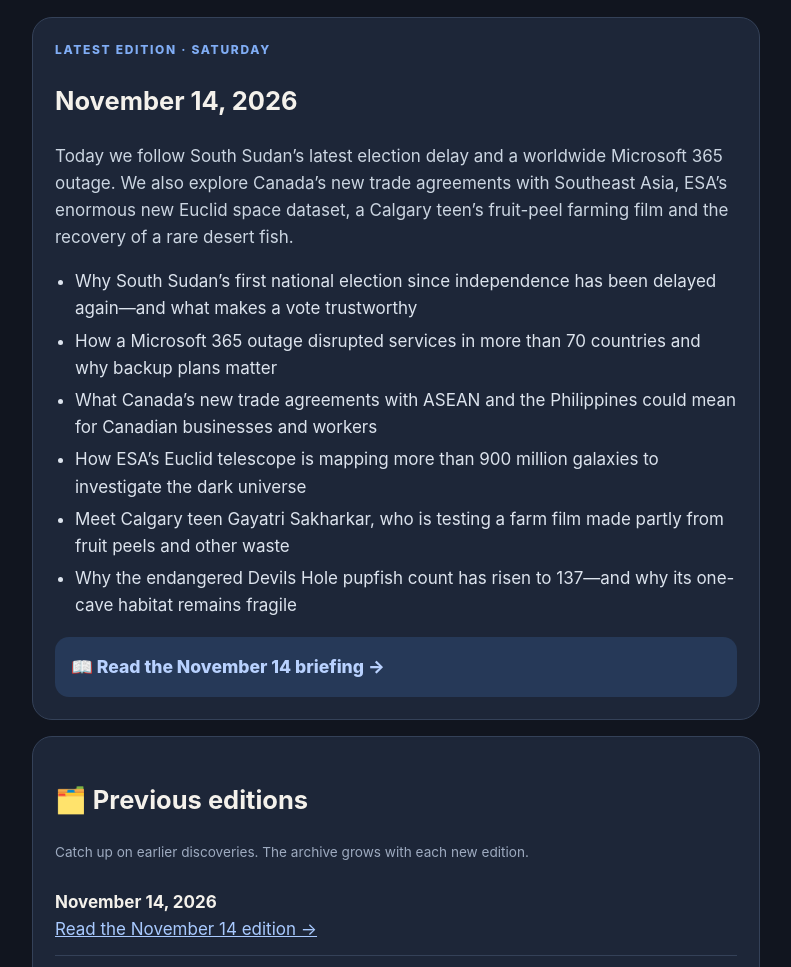
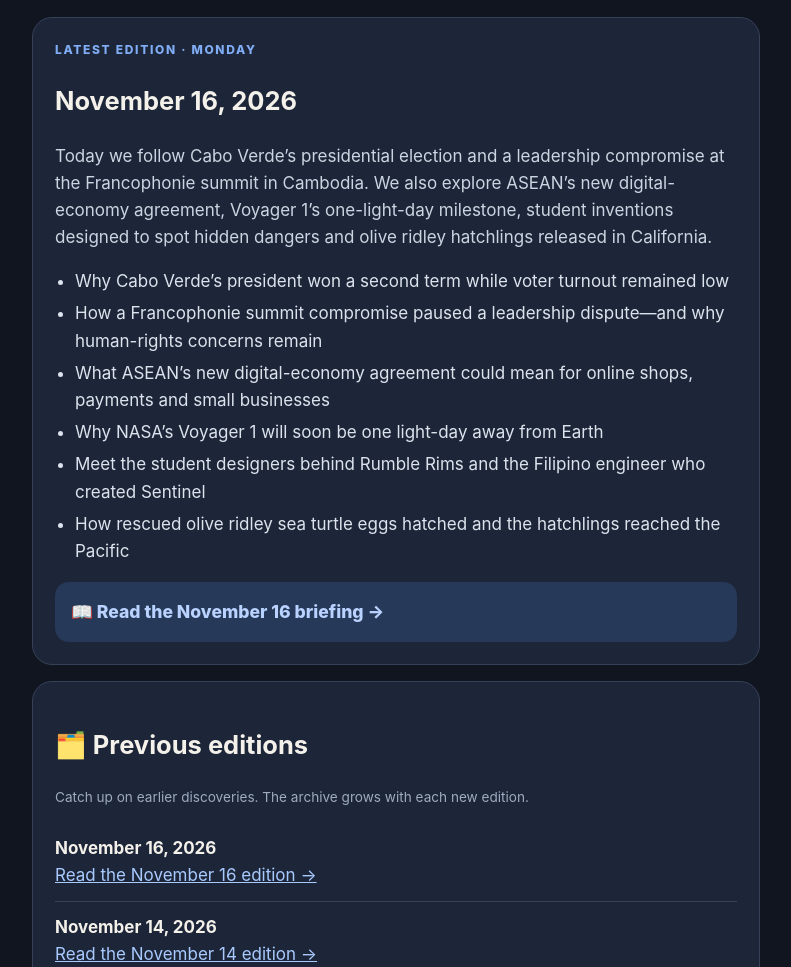
Before and after one commit to JWU0213/teen-daily-discovery, a plain HTML site: page index.html in a window 1280 px wide. Shown: the part 583-1550 px from the top of the page, without its empty margins (244-1035 px from the left). Drawn offline with Linux system fonts and the light colour scheme.

Commit message:
Feature November 16, 2026 Teen Daily Discovery edition

```diff
--- a/index.html
+++ b/index.html
@@ -4,7 +4,7 @@
 <meta charset="utf-8">
 <meta name="viewport" content="width=device-width, initial-scale=1">
 <meta name="theme-color" content="#111827">
-<meta name="description" content="Teen Daily Discovery: November 14, 2026 — South Sudan delays its first national election again, a Microsoft 365 outage disrupts services worldwide, Canada concludes trade negotiations with ASEAN and the Philippines, ESA releases Euclid data, a Calgary teen tests fruit-peel farm film and Devils Hole pupfish numbers rebound.">
+<meta name="description" content="Teen Daily Discovery: November 16, 2026 — Cabo Verde elects its president, the Francophonie summit in Cambodia reaches a leadership compromise, ASEAN signs a digital economy pact, Voyager 1 nears one light-day from Earth, students design safety inventions and olive ridley hatchlings reach the Pacific.">
 <title>Teen Daily Discovery</title>
 <style>
 *{box-sizing:border-box}
@@ -47,23 +47,24 @@ p{color:#cbd5e1}
 </div>
 
 <section class="panel">
-<div class="eyebrow">Latest edition · Saturday</div>
-<h2>November 14, 2026</h2>
-<p>Today we follow South Sudan’s latest election delay and a worldwide Microsoft 365 outage. We also explore Canada’s new trade agreements with Southeast Asia, ESA’s enormous new Euclid space dataset, a Calgary teen’s fruit-peel farming film and the recovery of a rare desert fish.</p>
+<div class="eyebrow">Latest edition · Monday</div>
+<h2>November 16, 2026</h2>
+<p>Today we follow Cabo Verde’s presidential election and a leadership compromise at the Francophonie summit in Cambodia. We also explore ASEAN’s new digital-economy agreement, Voyager 1’s one-light-day milestone, student inventions designed to spot hidden dangers and olive ridley hatchlings released in California.</p>
 <ul class="highlights">
-<li>Why South Sudan’s first national election since independence has been delayed again—and what makes a vote trustworthy</li>
-<li>How a Microsoft 365 outage disrupted services in more than 70 countries and why backup plans matter</li>
-<li>What Canada’s new trade agreements with ASEAN and the Philippines could mean for Canadian businesses and workers</li>
-<li>How ESA’s Euclid telescope is mapping more than 900 million galaxies to investigate the dark universe</li>
-<li>Meet Calgary teen Gayatri Sakharkar, who is testing a farm film made partly from fruit peels and other waste</li>
-<li>Why the endangered Devils Hole pupfish count has risen to 137—and why its one-cave habitat remains fragile</li>
+<li>Why Cabo Verde’s president won a second term while voter turnout remained low</li>
+<li>How a Francophonie summit compromise paused a leadership dispute—and why human-rights concerns remain</li>
+<li>What ASEAN’s new digital-economy agreement could mean for online shops, payments and small businesses</li>
+<li>Why NASA’s Voyager 1 will soon be one light-day away from Earth</li>
+<li>Meet the student designers behind Rumble Rims and the Filipino engineer who created Sentinel</li>
+<li>How rescued olive ridley sea turtle eggs hatched and the hatchlings reached the Pacific</li>
 </ul>
-<a class="read" href="archive/2026-11-14.html">📖 Read the November 14 briefing →</a>
+<a class="read" href="archive/2026-11-16.html">📖 Read the November 16 briefing →</a>
 </section>
 
 <section class="panel">
 <h2>🗂️ Previous editions</h2>
 <p class="small">Catch up on earlier discoveries. The archive grows with each new edition.</p>
+<div class="archive-item"><strong>November 16, 2026</strong><br><a class="archive" href="archive/2026-11-16.html">Read the November 16 edition →</a></div>
 <div class="archive-item"><strong>November 14, 2026</strong><br><a class="archive" href="archive/2026-11-14.html">Read the November 14 edition →</a></div>
 <div class="archive-item"><strong>November 13, 2026</strong><br><a class="archive" href="archive/2026-11-13.html">Read the November 13 edition →</a></div>
 <div class="archive-item"><strong>November 12, 2026</strong><br><a class="archive" href="archive/2026-11-12.html">Read the November 12 edition →</a></div>
```
